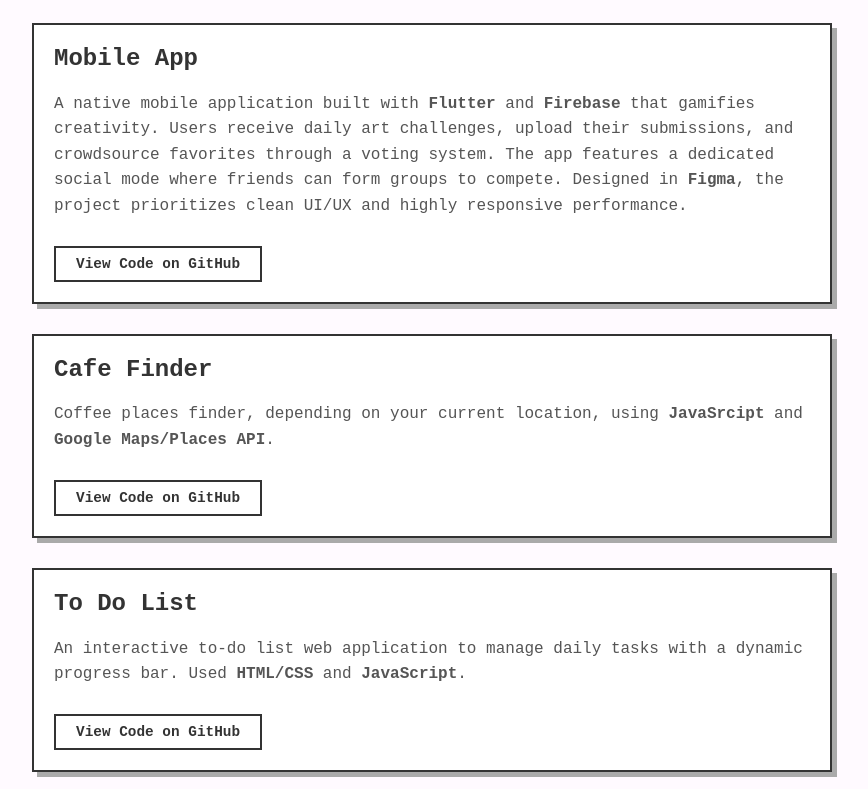
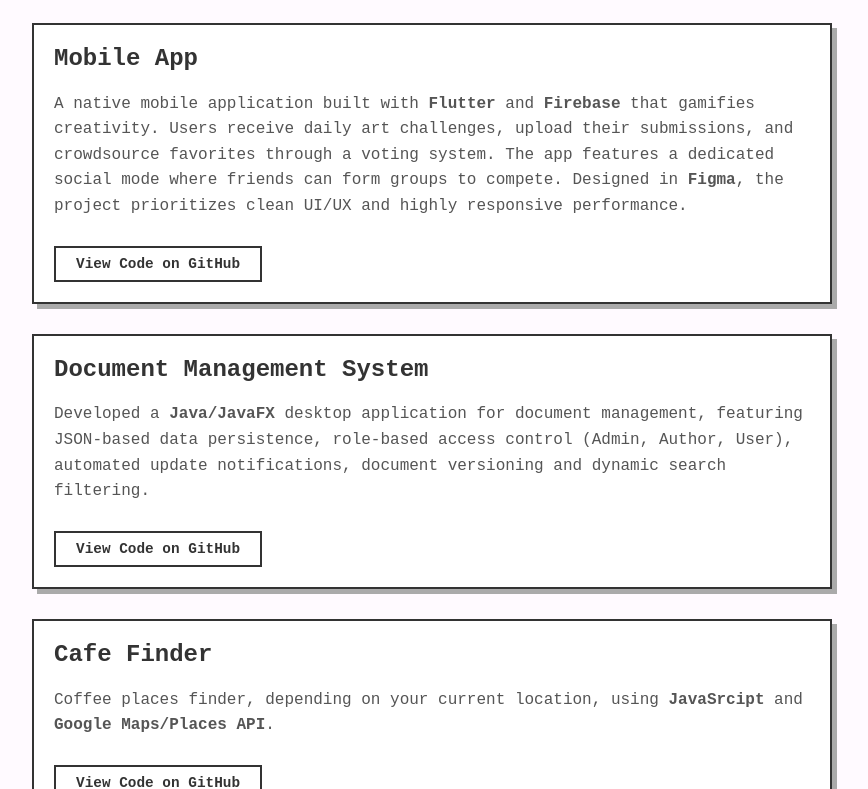
Before and after one commit to irinangela/irinangela.github.io, a plain HTML site: page projects.html in a window 1280 px wide. Shown: the part 462-1251 px from the top of the page, without its empty margins (208-1076 px from the left). Drawn offline with Linux system fonts and the light colour scheme.

Commit message:
Add Document Management System project card
Added a new project card for Document Management System with details.

```diff
--- a/projects.html
+++ b/projects.html
@@ -92,6 +92,14 @@ layer, <strong>Python/Flask</strong> for the backend, and <strong>HTML/CSS</stro
             <a href="https://github.com/irinangela/ArtSync" class="btn" target="_blank">View Code on GitHub</a>
         </div>
 
+        <div class="project-card">
+            <h2>Document Management System</h2>
+                <p>
+                    Developed a <strong>Java/JavaFX</strong> desktop application for document management, featuring JSON-based data persistence, role-based access control (Admin, Author, User),  automated update notifications, document versioning and dynamic search filtering.
+                </p>
+            <a href="https://github.com/irinangela/MediaLabDocumentSystem" class="btn" target="_blank">View Code on GitHub</a>
+        </div>
+
       <div class="project-card">
             <h2>Cafe Finder</h2>
             <p>
```
